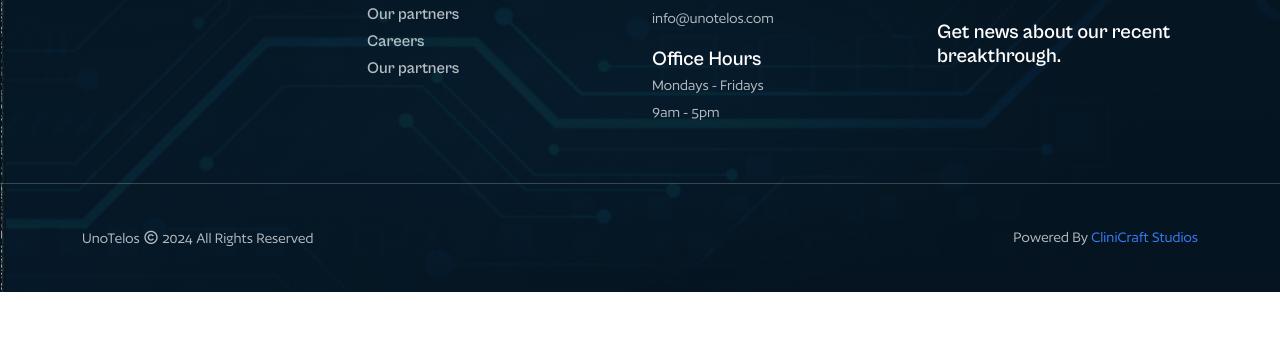
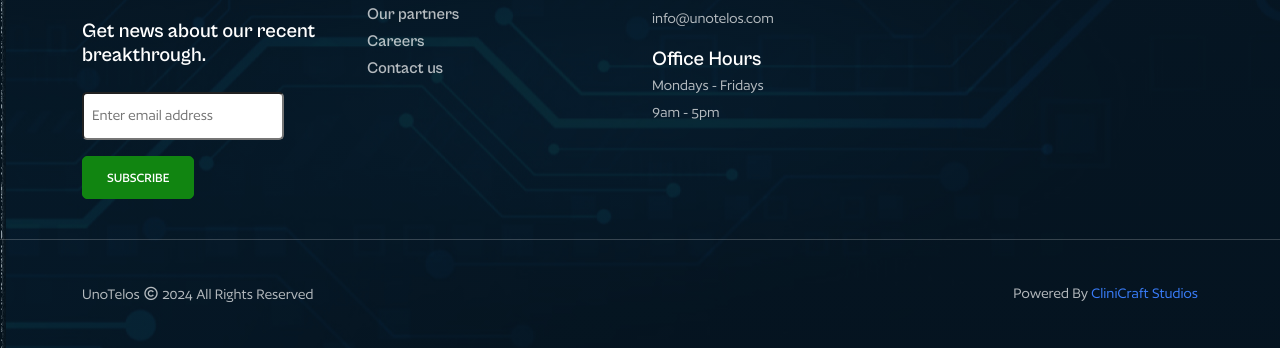
Before and after one commit to nickeybamby/unoTelos-project, a plain HTML site: page index.html in a window 1280 px wide. Shown: the part 5500-5864 px from the top of the page. Before the commit the page ends 5808 px from the top, so only its background shows below. Drawn offline with nearby package versions, Linux system fonts and the light colour scheme.

Commit message:
added pages and updated some codes

```diff
--- a/assets/css/style.css
+++ b/assets/css/style.css
@@ -322,7 +322,7 @@ footer .line {
 .social-icons a {
     width: 40px;
     height: 40px;
-    margin-top: 40px;
+    margin: 40px 0;
     display: inline-flex;
     align-items: center;
     justify-content: center;
@@ -339,6 +339,12 @@ footer .line {
     color: #E9F6FF;
 }
 
+.footer-top input {
+    border-radius: 5px;
+    padding: 8px;
+    outline: none;
+}
+
 html{
     scroll-behavior: smooth;
 }
--- a/index.html
+++ b/index.html
@@ -386,6 +386,9 @@
                 <a href="#"><i class="ri-instagram-fill"></i></a>
                 <a href="#"><i class="ri-twitter-x-line"></i></a>
               </div>
+              <H5 class="mb-0 text-white pb-4">Get news about our recent breakthrough. </H5>
+              <input class="mb-3 me-2" type="email" name="email" value="" placeholder="Enter email address">
+              <a href="#" class="btn btn-brand me-2">Subscribe</a>
             </div>
             <div class="col-lg-3 col-sm-6">
               <h5 class="mb-2 text-white">Sitemap</h5>
@@ -395,7 +398,7 @@
               <h6 class="sitemap"><a href="#">About us</a></h6>
               <h6 class="sitemap"><a href="#">Our partners</a></h6>
               <h6 class="sitemap"><a href="#">Careers</a></h6>
-              <h6 class="sitemap"><a href="#">Our partners</a></h6>
+              <h6 class="sitemap"><a href="#">Contact us</a></h6>
             </div>
             <div class="col-lg-3 col-sm-6">
               <h5 class="mb-0 text-white">Contact</h5>
@@ -418,7 +421,6 @@
                 <li>Terms of Use</li>
                 <li>Sitemap</li>
               </ul>
-              <H5 class="mb-0 text-white">Get news about our recent breakthrough. </H5>
             </div>
           </div>
         </div>
```
